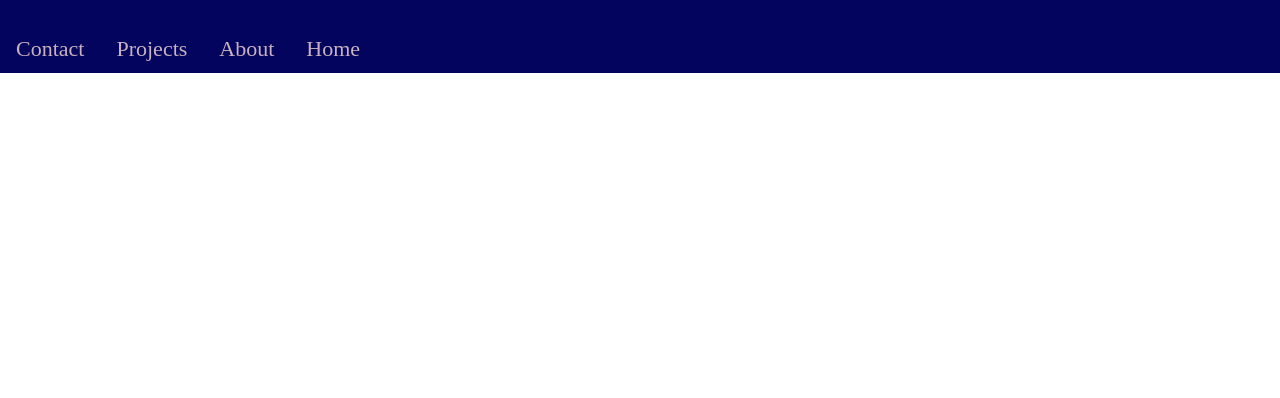
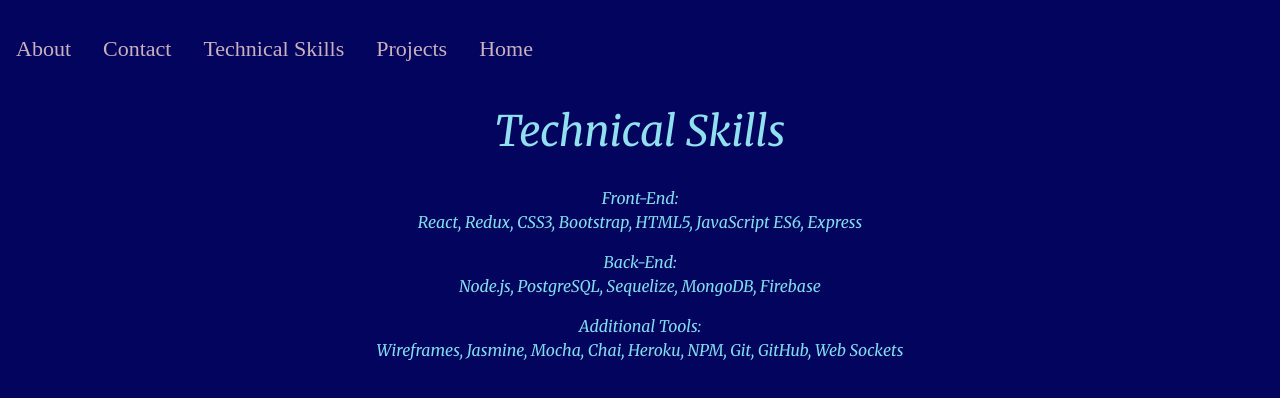
Before and after one commit to tdw78/Tim-Weiss, a React (Create React App) app: page /skills in a window 1280 px wide. Shown: the top 398 px of the page. Built offline with nearby package versions, Linux system fonts and the light colour scheme.

Commit message:
Skills Complete

```diff
--- a/src/App.js
+++ b/src/App.js
@@ -7,6 +7,7 @@ import Contact from "./components/Contact";
 import Projects from "./components/Projects";
 import About from "./components/About";
 import HomePage from "./components/HomePage";
+import Skills from "./components/Skills"
 
 function App() {
   return (
@@ -19,6 +20,7 @@ function App() {
           <Route path="/contact" component={Contact} />
           <Route path="/projects" component={Projects} />
           <Route path="/about" component={About} />
+          <Route path="/skills" component={Skills} />
         </Switch>
       </main>
     </div>
--- a/src/components/Navbar.js
+++ b/src/components/Navbar.js
@@ -8,9 +8,10 @@ class NavBar extends Component {
       <div>
          <br></br>
         <div class="nav">
+        <Link class="nav-link" to="/about">About</Link>
           <Link class="nav-link" to="/contact">Contact</Link>
+          <Link class="nav-link" to="/skills"> Technical Skills</Link>
           <Link class="nav-link" to="/projects">Projects</Link>
-          <Link class="nav-link" to="/about">About</Link>
           <Link class="nav-link" to="/">Home</Link>
         </div>
 
--- /dev/null
+++ b/src/components/Skills.js
@@ -0,0 +1,40 @@
+import React, { Component } from 'react';
+
+
+class Skills extends Component {
+
+  render () {
+    const titleStyle = {
+      fontSize: 42,
+      paddingBottom: 22,
+      paddingTop: 33
+    }
+    const listStyle = {
+      color: "#81DCEE",
+      textAlign: "center"
+    }
+    const spacing = {
+      lineHeight: 3,
+      color: "#81DCEE"
+    }
+
+    return (
+      <div>
+        <div className="main">
+          <h2 style={titleStyle}>Technical Skills</h2>
+          <div class="row">
+            <div class="col-lg-3"></div>
+          <div class="col-lg-6" id="skills-list">
+            <p style={listStyle}>Front-End:<br></br>  React, Redux, CSS3, Bootstrap, HTML5, JavaScript ES6, Express</p>
+            <p style={listStyle}>Back-End:<br></br>  Node.js, PostgreSQL, Sequelize, MongoDB, Firebase</p>
+            <p style={listStyle}>Additional Tools:<br></br>  Wireframes, Jasmine, Mocha, Chai, Heroku, NPM, Git, GitHub, Web Sockets</p>
+          </div>
+          <div class="col-lg-2"></div>
+         </div>
+        </div>
+      </div>
+  );
+ }
+}
+
+export default Skills;
```
